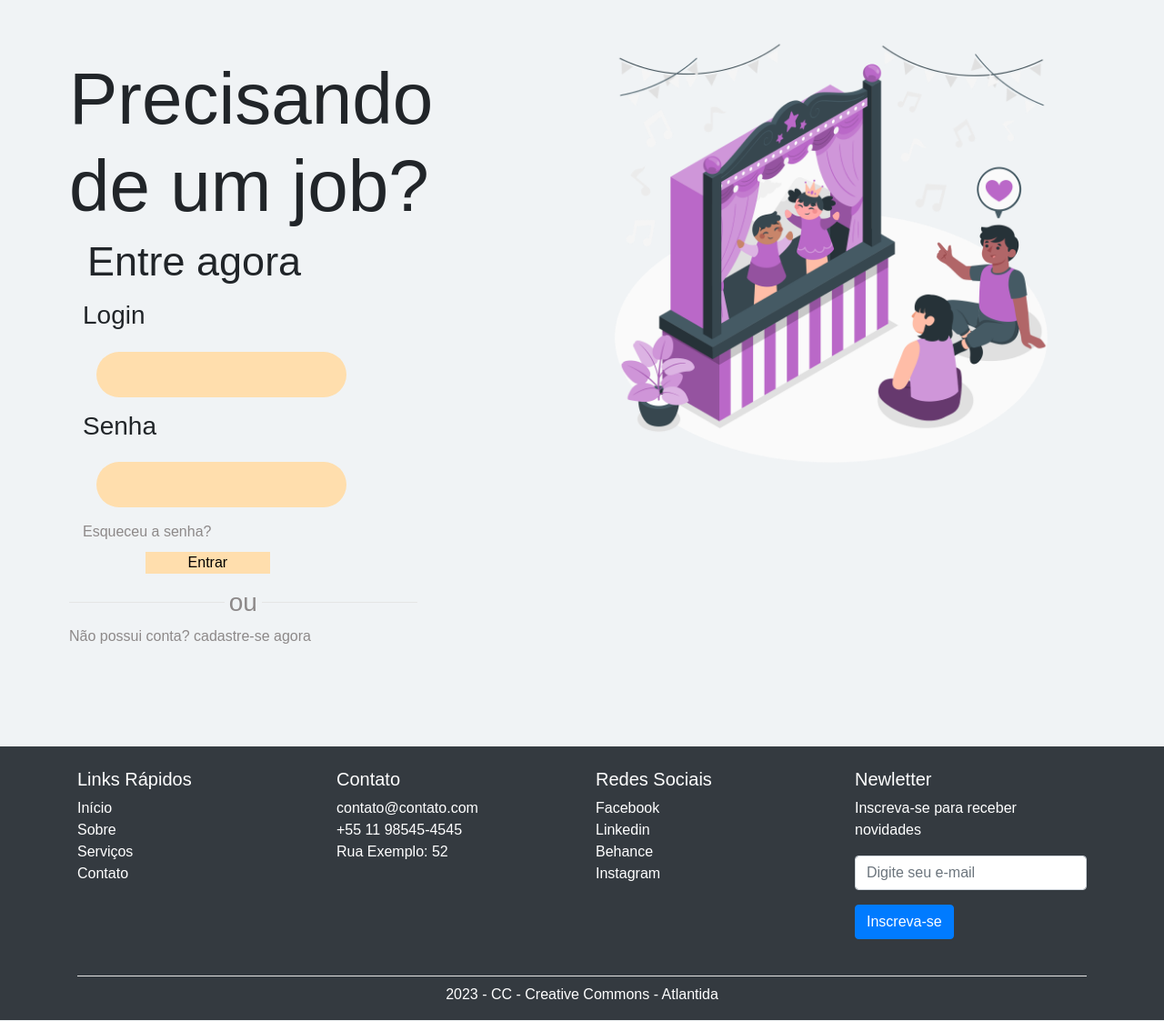
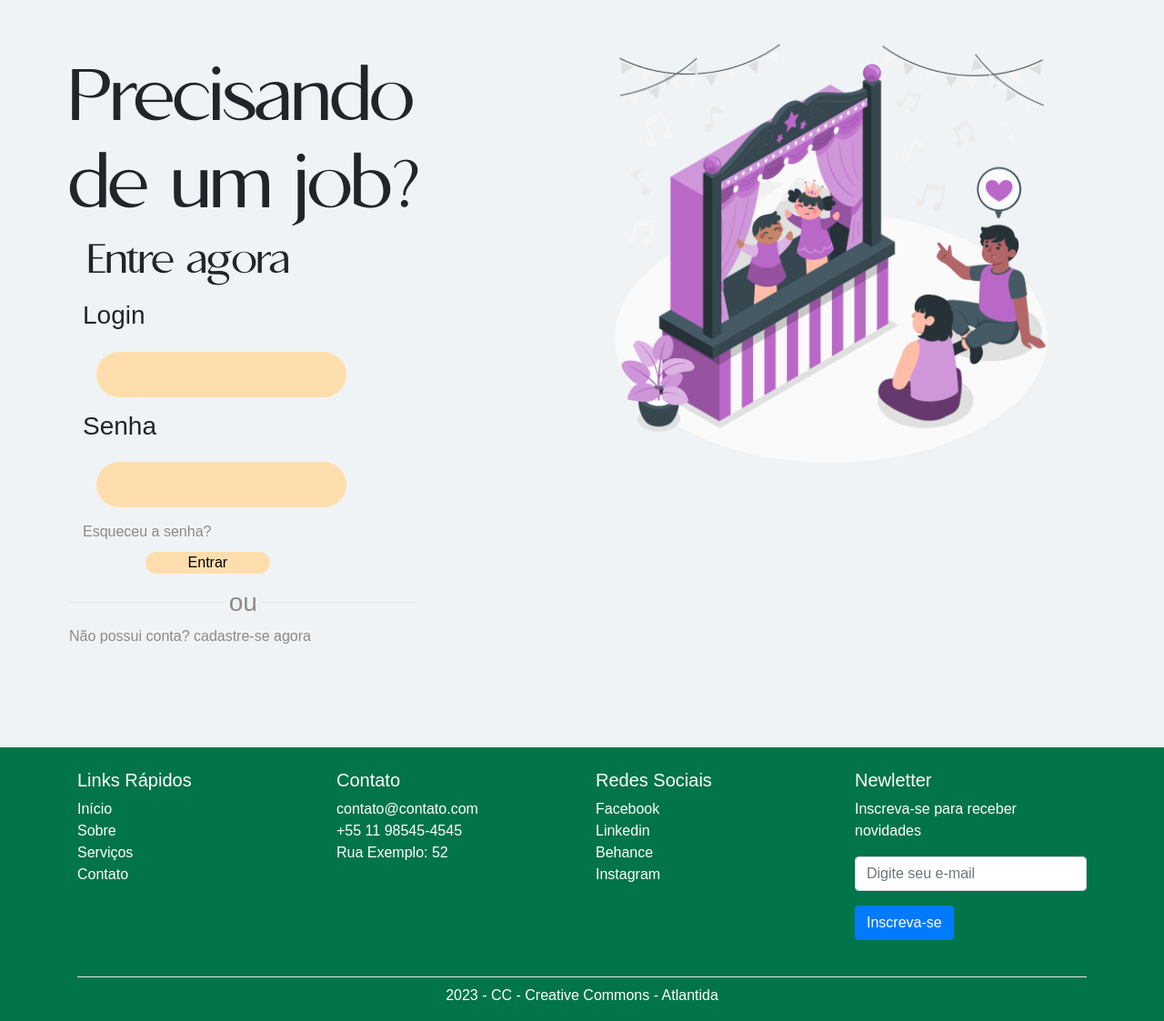
Before and after one commit to Gab0502/CapyJobs, a PHP site: page /login.html in a window 1280 px wide. Shown: the part 86-1209 px from the top of the page at 91% size. Run offline with PHP 8.4, Linux system fonts and the light colour scheme.

Commit message:
login v2

```diff
--- a/login.html
+++ b/login.html
@@ -76,7 +76,7 @@
 
     </main>
 
-    <footer class="bg-dark text-white pt-4 mt-5">
+    <footer class="bg-verdeEscuro text-white pt-4 mt-5">
         <div class="container">
             <div class="row">
                 <!-- Coluna 1 -->
--- a/style-login.css
+++ b/style-login.css
@@ -1,5 +1,12 @@
+@font-face {
+    font-family: 'Apollo';
+    src: url(/font/APOLLO.otf);
+}
+
+
 .container-custom{
     margin: 10%;
+    font-family: 'Apollo';
 }
 .container-custom a{
     color: #8d8989;
@@ -32,9 +39,13 @@
     width: 30%;
     margin-top:10px ;
     margin-left:15% ;
+    border-radius: 25px;
     border: none;
     border: 25px;
     cursor: pointer;
+}
+.form-login button:hover{
+    border-radius: 1px solid black;
 }
 .img-grande{
     margin: 15px;
```
Also changed, not shown: script.js (added).
